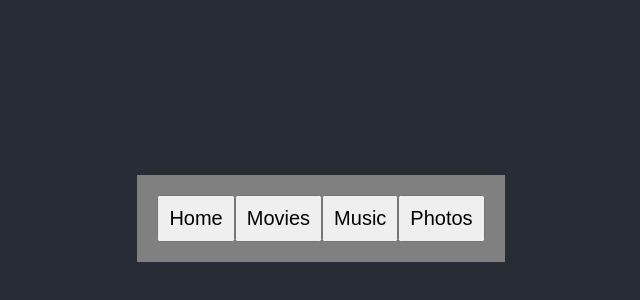
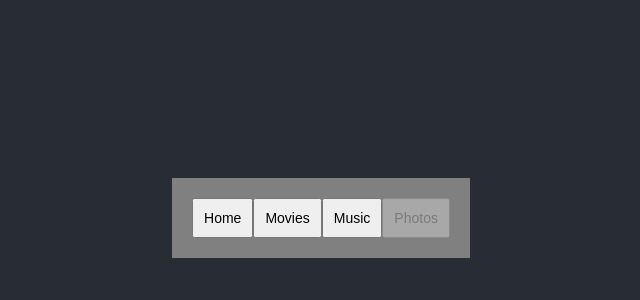
Before and after one commit to tkharuk/asif-code-review, a React (Create React App) app: page / in a window 1280 px wide. Shown: the part 182-482 px from the top of the page, without its empty margins (319-959 px from the left). Built offline with nearby package versions, Linux system fonts and the light colour scheme.

Commit message:
add ability to make tabs smaller and disable some

```diff
--- a/package.json
+++ b/package.json
@@ -6,6 +6,7 @@
     "@testing-library/jest-dom": "^4.2.4",
     "@testing-library/react": "^9.3.2",
     "@testing-library/user-event": "^7.1.2",
+    "classnames": "^2.2.6",
     "mobx": "^5.15.1",
     "mobx-react": "^6.1.4",
     "react": "^16.12.0",
--- a/src/App.js
+++ b/src/App.js
@@ -6,7 +6,7 @@ const tabsData = [
   { title: 'Home' },
   { title: 'Movies' },
   { title: 'Music' },
-  { title: 'Photos' },
+  { title: 'Photos', disabled: true },
 ]
 
 function App() {
--- a/src/components/tabs/TabItem.js
+++ b/src/components/tabs/TabItem.js
@@ -1,10 +1,27 @@
 import React, { Component } from 'react'
+import { bool} from 'prop-types'
+import classNames from 'classnames'
 import styles from "./Tabs.module.css";
 
 export default class TabItem extends Component {
+  static propTypes = {
+    small: bool,
+    disabled: bool
+  }
+
+  static defaultProps = {
+    small: true,
+    disabled: false
+  }
+
   render() {
     return (
-      <button className={styles.tabItem}>
+      <button
+        {...this.props}
+        className={classNames(styles.tabItem, {
+          [styles.tabItemSmall]: this.props.small
+        })}
+      >
         {this.props.data.title}
       </button>
     )
--- a/src/components/tabs/Tabs.js
+++ b/src/components/tabs/Tabs.js
@@ -14,7 +14,7 @@ export default class Tabs extends Component {
     return (
       <div className={styles.tabs}>
         <div>{ items.map((item) => (
-          <TabItem data={item} /> ))}
+          <TabItem {...item} data={item} /> ))}
         </div>
       </div>
     )
--- a/src/components/tabs/Tabs.module.css
+++ b/src/components/tabs/Tabs.module.css
@@ -7,3 +7,7 @@
   padding: 10px;
   font-size: 20px;
 }
+
+.tabItemSmall {
+  font-size: 14px;
+}
```
Also changed, not shown: 1 other file (tests, documents, lock files or other folders).
